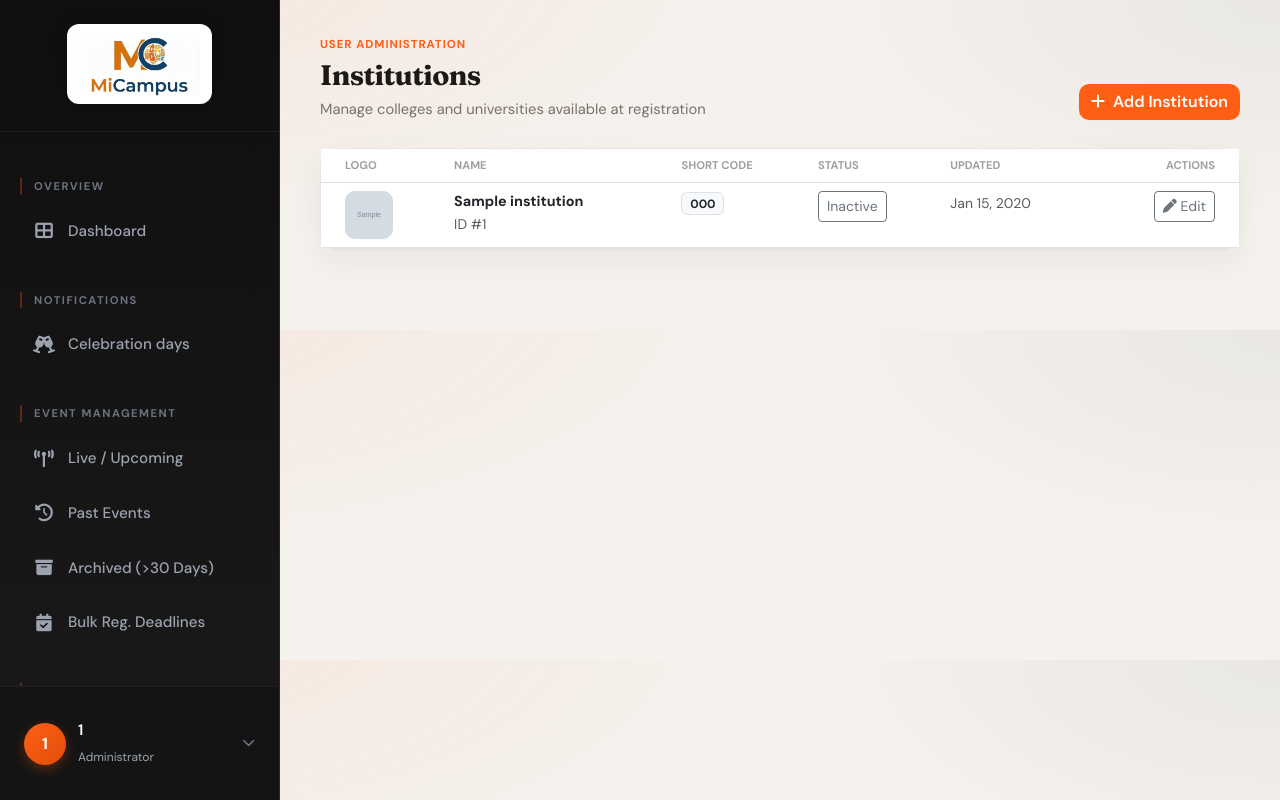
After one commit to Captain-Arnab/campus-social-admin, a PHP site: page /institutions.php in a window 1280 px wide. The commit adds this page. Run offline with PHP 8.4, Linux system fonts and the light colour scheme; the visitor is signed in with stand-in values (Sample User, id 1); tables that the repository leaves empty or names only in its code hold one stand-in row (values such as "Sample post"); grey boxes marked "Sample" are stand-in pictures; a stand-in replaces the project's code that opens the database connection.

Commit message:
Add institutions management functionality and update sidebar navigation

```diff
--- a/admin_priv.php
+++ b/admin_priv.php
@@ -50,5 +50,6 @@ function subadmin_privilege_definitions(): array
         'notification_schedule' => 'Celebration / notification days — cron calendar (add, view & remove)',
         'app_settings' => 'App settings (logo, branding)',
         'ad_posts' => 'Advertisement posts (home screen banners)',
+        'institutions' => 'Institutions (list, add, edit, deactivate)',
     ];
 }
--- /dev/null
+++ b/institutions.php
@@ -0,0 +1,356 @@
+<?php
+session_start();
+include 'db.php';
+require_once __DIR__ . '/admin_priv.php';
+
+if (!isset($_SESSION['admin']) && !isset($_SESSION['subadmin'])) {
+    header('Location: index.php');
+    exit();
+}
+require_priv('institutions');
+
+$message = '';
+$msg_type = '';
+
+function institutions_flash_redirect(string $message, string $type = 'success'): void
+{
+    $_SESSION['institutions_flash'] = ['type' => $type, 'message' => $message];
+    header('Location: institutions.php');
+    exit();
+}
+
+function institutions_upload_logo(?array $file): array
+{
+    if ($file === null || !isset($file['error']) || $file['error'] === UPLOAD_ERR_NO_FILE) {
+        return ['ok' => true, 'path' => null];
+    }
+    if ($file['error'] !== UPLOAD_ERR_OK) {
+        return ['ok' => false, 'error' => 'Logo upload failed.'];
+    }
+
+    $allowed = ['jpg', 'jpeg', 'png', 'gif', 'webp'];
+    $ext = strtolower(pathinfo($file['name'], PATHINFO_EXTENSION));
+    if (!in_array($ext, $allowed, true)) {
+        return ['ok' => false, 'error' => 'Logo must be an image (JPEG, PNG, GIF, WEBP).'];
+    }
+    if (($file['size'] ?? 0) > 5 * 1024 * 1024) {
+        return ['ok' => false, 'error' => 'Logo must be 5 MB or smaller.'];
+    }
+
+    $upload_dir = __DIR__ . '/uploads/institutions/';
+    if (!is_dir($upload_dir) && !mkdir($upload_dir, 0777, true) && !is_dir($upload_dir)) {
+        return ['ok' => false, 'error' => 'Could not create upload directory.'];
+    }
+
+    $filename = 'inst_' . time() . '_' . mt_rand(1000, 9999) . '.' . $ext;
+    if (!move_uploaded_file($file['tmp_name'], $upload_dir . $filename)) {
+        return ['ok' => false, 'error' => 'Failed to save logo file.'];
+    }
+
+    return ['ok' => true, 'path' => 'uploads/institutions/' . $filename];
+}
+
+if (!empty($_SESSION['institutions_flash'])) {
+    $flash = $_SESSION['institutions_flash'];
+    unset($_SESSION['institutions_flash']);
+    $message = (string) ($flash['message'] ?? '');
+    $msg_type = (string) ($flash['type'] ?? 'success');
+}
+
+if ($_SERVER['REQUEST_METHOD'] === 'POST') {
+    $action = $_POST['action'] ?? '';
+
+    if ($action === 'create') {
+        $name = trim((string) ($_POST['name'] ?? ''));
+        $short_code = trim((string) ($_POST['short_code'] ?? ''));
+        $status = ($_POST['status'] ?? 'active') === 'inactive' ? 'inactive' : 'active';
+
+        if ($name === '') {
+            institutions_flash_redirect('Institution name is required.', 'danger');
+        }
+
+        $logo = institutions_upload_logo($_FILES['logo_file'] ?? null);
+        if (!$logo['ok']) {
+            institutions_flash_redirect($logo['error'], 'danger');
+        }
+
+        $stmt = $conn->prepare('INSERT INTO institutions (name, short_code, logo_url, status) VALUES (?, ?, ?, ?)');
+        $short_code_val = $short_code !== '' ? $short_code : '';
+        $logo_url = $logo['path'] !== null ? $logo['path'] : '';
+        $stmt->bind_param('ssss', $name, $short_code_val, $logo_url, $status);
+        if ($stmt->execute()) {
+            $stmt->close();
+            institutions_flash_redirect('Institution created successfully.');
+        }
+        $err = $conn->errno === 1062 ? 'An institution with this name already exists.' : ('Database error: ' . $conn->error);
+        $stmt->close();
+        institutions_flash_redirect($err, 'danger');
+    }
+
+    if ($action === 'update') {
+        $id = (int) ($_POST['id'] ?? 0);
+        $name = trim((string) ($_POST['name'] ?? ''));
+        $short_code = trim((string) ($_POST['short_code'] ?? ''));
+        $status = ($_POST['status'] ?? 'active') === 'inactive' ? 'inactive' : 'active';
+
+        if ($id <= 0 || $name === '') {
+            institutions_flash_redirect('Institution name is required.', 'danger');
+        }
+
+        $existing = $conn->query('SELECT logo_url FROM institutions WHERE id = ' . $id)->fetch_assoc();
+        if (!$existing) {
+            institutions_flash_redirect('Institution not found.', 'danger');
+        }
+
+        $logo_url = (string) ($existing['logo_url'] ?? '');
+        $logo = institutions_upload_logo($_FILES['logo_file'] ?? null);
+        if (!$logo['ok']) {
+            institutions_flash_redirect($logo['error'], 'danger');
+        }
+        if ($logo['path'] !== null) {
+            $logo_url = $logo['path'];
+        }
+
+        $stmt = $conn->prepare('UPDATE institutions SET name = ?, short_code = ?, logo_url = ?, status = ? WHERE id = ?');
+        $short_code_val = $short_code !== '' ? $short_code : '';
+        $stmt->bind_param('ssssi', $name, $short_code_val, $logo_url, $status, $id);
+        if ($stmt->execute()) {
+            $stmt->close();
+            institutions_flash_redirect('Institution updated successfully.');
+        }
+        $err = $conn->errno === 1062 ? 'An institution with this name already exists.' : ('Database error: ' . $conn->error);
+        $stmt->close();
+        institutions_flash_redirect($err, 'danger');
+    }
+
+    if ($action === 'toggle') {
+        $id = (int) ($_POST['id'] ?? 0);
+        $new_status = ($_POST['new_status'] ?? '') === 'inactive' ? 'inactive' : 'active';
+        if ($id > 0) {
+            $stmt = $conn->prepare('UPDATE institutions SET status = ? WHERE id = ?');
+            $stmt->bind_param('si', $new_status, $id);
+            $stmt->execute();
+            $stmt->close();
+            institutions_flash_redirect($new_status === 'active' ? 'Institution activated.' : 'Institution deactivated.');
+        }
+        institutions_flash_redirect('Invalid institution.', 'danger');
+    }
+}
+
+$institutions = $conn->query('SELECT * FROM institutions ORDER BY name ASC');
+?>
+<!DOCTYPE html>
+<html lang="en">
+<head>
+    <title>Institutions | Admin</title>
+    <meta name="viewport" content="width=device-width, initial-scale=1.0">
+    <link href="https://cdn.jsdelivr.net/npm/bootstrap@5.3.0/dist/css/bootstrap.min.css" rel="stylesheet">
+    <link rel="stylesheet" href="https://cdnjs.cloudflare.com/ajax/libs/font-awesome/6.4.0/css/all.min.css">
+    <link href="https://fonts.googleapis.com/css2?family=Plus+Jakarta+Sans:wght@400;500;600;700&display=swap" rel="stylesheet">
+    <style>
+        :root { --brand-color: #FF5F15; --brand-soft: rgba(255, 95, 21, 0.08); }
+        .card-custom { background: white; border-radius: 16px; box-shadow: 0 4px 20px rgba(0,0,0,0.04); border: 1px solid #f0f0f0; margin-bottom: 25px; }
+        .btn-brand { background: var(--brand-color); color: white; border: none; border-radius: 10px; font-weight: 600; }
+        .btn-brand:hover { background: #e04e0b; color: white; }
+        .inst-thumb { width: 48px; height: 48px; border-radius: 10px; overflow: hidden; background: #f1f1f1; flex-shrink: 0; display: flex; align-items: center; justify-content: center; color: #aaa; }
+        .inst-thumb img { width: 100%; height: 100%; object-fit: cover; }
+        @media (max-width: 767.98px) {
+            .card-custom .table-responsive { overflow-x: auto; -webkit-overflow-scrolling: touch; }
+            .card-custom table { min-width: 680px; font-size: 0.875rem; }
+        }
+    </style>
+</head>
+<body>
+    <?php include 'sidebar.php'; ?>
+    <div class="main-content">
+        <div class="page-hero">
+            <div class="min-w-0">
+                <div class="page-kicker">User administration</div>
+                <h1 class="page-title">Institutions</h1>
+                <p class="page-sub">Manage colleges and universities available at registration</p>
+            </div>
+            <button type="button" class="btn btn-brand flex-shrink-0" data-bs-toggle="modal" data-bs-target="#createInstitutionModal">
+                <i class="fas fa-plus me-2"></i>Add Institution
+            </button>
+        </div>
+
+        <?php if ($message): ?>
+        <div class="alert alert-<?php echo htmlspecialchars($msg_type); ?> alert-dismissible fade show" role="alert">
+            <?php echo htmlspecialchars($message); ?>
+            <button type="button" class="btn-close" data-bs-dismiss="alert"></button>
+        </div>
+        <?php endif; ?>
+
+        <div class="card-custom">
+            <div class="table-responsive">
+                <table class="table table-hover mb-0 w-100">
+                    <thead>
+                        <tr>
+                            <th class="ps-4" style="font-size:0.7rem;text-transform:uppercase;color:#a0a0a0;">Logo</th>
+                            <th style="font-size:0.7rem;text-transform:uppercase;color:#a0a0a0;">Name</th>
+                            <th style="font-size:0.7rem;text-transform:uppercase;color:#a0a0a0;">Short code</th>
+                            <th style="font-size:0.7rem;text-transform:uppercase;color:#a0a0a0;">Status</th>
+                            <th style="font-size:0.7rem;text-transform:uppercase;color:#a0a0a0;">Updated</th>
+                            <th class="text-end pe-4" style="font-size:0.7rem;text-transform:uppercase;color:#a0a0a0;">Actions</th>
+                        </tr>
+                    </thead>
+                    <tbody>
+                        <?php if ($institutions && $institutions->num_rows > 0): ?>
+                            <?php while ($row = $institutions->fetch_assoc()): ?>
+                            <tr>
+                                <td class="ps-4">
+                                    <div class="inst-thumb">
+                                        <?php if (!empty($row['logo_url'])): ?>
+                                            <img src="<?php echo htmlspecialchars($row['logo_url']); ?>" alt="">
+                                        <?php else: ?>
+                                            <i class="fas fa-university"></i>
+                                        <?php endif; ?>
+                                    </div>
+                                </td>
+                                <td>
+                                    <div class="fw-bold" style="font-size:0.9rem;"><?php echo htmlspecialchars($row['name']); ?></div>
+                                    <small class="text-muted">ID #<?php echo (int) $row['id']; ?></small>
+                                </td>
+                                <td>
+                                    <?php if (!empty($row['short_code'])): ?>
+                                        <span class="badge bg-light text-dark border"><?php echo htmlspecialchars($row['short_code']); ?></span>
+                                    <?php else: ?>
+                                        <span class="text-muted">—</span>
+                                    <?php endif; ?>
+                                </td>
+                                <td>
+                                    <form method="POST" class="d-inline">
+                                        <input type="hidden" name="action" value="toggle">
+                                        <input type="hidden" name="id" value="<?php echo (int) $row['id']; ?>">
+                                        <input type="hidden" name="new_status" value="<?php echo $row['status'] === 'active' ? 'inactive' : 'active'; ?>">
+                                        <button type="submit" class="btn btn-sm <?php echo $row['status'] === 'active' ? 'btn-success' : 'btn-outline-secondary'; ?>">
+                                            <?php echo $row['status'] === 'active' ? 'Active' : 'Inactive'; ?>
+                                        </button>
+                                    </form>
+                                </td>
+                                <td><small class="text-muted"><?php echo date('M d, Y', strtotime($row['updated_at'])); ?></small></td>
+                                <td class="text-end pe-4">
+                                    <button
+                                        type="button"
+                                        class="btn btn-sm btn-outline-secondary"
+                                        data-bs-toggle="modal"
+                                        data-bs-target="#editInstitutionModal"
+                                        data-id="<?php echo (int) $row['id']; ?>"
+                                        data-name="<?php echo htmlspecialchars($row['name'], ENT_QUOTES); ?>"
+                                        data-short-code="<?php echo htmlspecialchars((string) $row['short_code'], ENT_QUOTES); ?>"
+                                        data-status="<?php echo htmlspecialchars($row['status'], ENT_QUOTES); ?>"
+                                        data-logo="<?php echo htmlspecialchars((string) $row['logo_url'], ENT_QUOTES); ?>"
+                                    >
+                                        <i class="fas fa-pen"></i> Edit
+                                    </button>
+                                </td>
+                            </tr>
+                            <?php endwhile; ?>
+                        <?php else: ?>
+                            <tr><td colspan="6" class="text-center py-5 text-muted">No institutions yet. Click "Add Institution" to create one.</td></tr>
+                        <?php endif; ?>
+                    </tbody>
+                </table>
+            </div>
+        </div>
+    </div>
+
+    <!-- Create -->
+    <div class="modal fade" id="createInstitutionModal" tabindex="-1">
+        <div class="modal-dialog">
+            <div class="modal-content">
+                <form method="POST" enctype="multipart/form-data">
+                    <input type="hidden" name="action" value="create">
+                    <div class="modal-header">
+                        <h5 class="modal-title fw-bold">Add Institution</h5>
+                        <button type="button" class="btn-close" data-bs-dismiss="modal"></button>
+                    </div>
+                    <div class="modal-body">
+                        <div class="mb-3">
+                            <label class="form-label fw-semibold small">Name</label>
+                            <input type="text" name="name" class="form-control" required maxlength="150" placeholder="e.g. Guru Nanak University">
+                        </div>
+                        <div class="mb-3">
+                            <label class="form-label fw-semibold small">Short code <small class="text-muted">(optional)</small></label>
+                            <input type="text" name="short_code" class="form-control" maxlength="20" placeholder="e.g. GNU">
+                        </div>
+                        <div class="mb-3">
+                            <label class="form-label fw-semibold small">Logo <small class="text-muted">(optional)</small></label>
+                            <input type="file" name="logo_file" class="form-control" accept="image/jpeg,image/png,image/gif,image/webp">
+                        </div>
+                        <div class="mb-0">
+                            <label class="form-label fw-semibold small">Status</label>
+                            <select name="status" class="form-select">
+                                <option value="active" selected>Active</option>
+                                <option value="inactive">Inactive</option>
+                            </select>
+                        </div>
+                    </div>
+                    <div class="modal-footer">
+                        <button type="button" class="btn btn-secondary" data-bs-dismiss="modal">Cancel</button>
+                        <button type="submit" class="btn btn-brand"><i class="fas fa-plus me-1"></i>Create</button>
+                    </div>
+                </form>
+            </div>
+        </div>
+    </div>
+
+    <!-- Edit -->
+    <div class="modal fade" id="editInstitutionModal" tabindex="-1">
+        <div class="modal-dialog">
+            <div class="modal-content">
+                <form method="POST" enctype="multipart/form-data">
+                    <input type="hidden" name="action" value="update">
+                    <input type="hidden" name="id" id="editInstitutionId" value="">
+                    <div class="modal-header">
+                        <h5 class="modal-title fw-bold">Edit Institution</h5>
+                        <button type="button" class="btn-close" data-bs-dismiss="modal"></button>
+                    </div>
+                    <div class="modal-body">
+                        <div class="mb-3">
+                            <label class="form-label fw-semibold small">Name</label>
+                            <input type="text" name="name" id="editInstitutionName" class="form-control" required maxlength="150">
+                        </div>
+                        <div class="mb-3">
+                            <label class="form-label fw-semibold small">Short code <small class="text-muted">(optional)</small></label>
+                            <input type="text" name="short_code" id="editInstitutionShortCode" class="form-control" maxlength="20">
+                        </div>
+                        <div class="mb-3">
+                            <label class="form-label fw-semibold small">Logo <small class="text-muted">(optional — leave blank to keep current)</small></label>
+                            <input type="file" name="logo_file" class="form-control" accept="image/jpeg,image/png,image/gif,image/webp">
+                            <div class="form-text" id="editInstitutionLogoHint"></div>
+                        </div>
+                        <div class="mb-0">
+                            <label class="form-label fw-semibold small">Status</label>
+                            <select name="status" id="editInstitutionStatus" class="form-select">
+                                <option value="active">Active</option>
+                                <option value="inactive">Inactive</option>
+                            </select>
+                        </div>
+                    </div>
+                    <div class="modal-footer">
+                        <button type="button" class="btn btn-secondary" data-bs-dismiss="modal">Cancel</button>
+                        <button type="submit" class="btn btn-brand"><i class="fas fa-save me-1"></i>Save</button>
+                    </div>
+                </form>
+            </div>
+        </div>
+    </div>
+
+    <script src="https://cdn.jsdelivr.net/npm/bootstrap@5.3.0/dist/js/bootstrap.bundle.min.js"></script>
+    <script>
+    document.getElementById('editInstitutionModal').addEventListener('show.bs.modal', function (event) {
+        var btn = event.relatedTarget;
+        if (!btn) return;
+        document.getElementById('editInstitutionId').value = btn.getAttribute('data-id') || '';
+        document.getElementById('editInstitutionName').value = btn.getAttribute('data-name') || '';
+        document.getElementById('editInstitutionShortCode').value = btn.getAttribute('data-short-code') || '';
+        document.getElementById('editInstitutionStatus').value = btn.getAttribute('data-status') || 'active';
+        var logo = btn.getAttribute('data-logo') || '';
+        document.getElementById('editInstitutionLogoHint').textContent = logo
+            ? ('Current: ' + logo)
+            : 'No logo uploaded yet.';
+    });
+    </script>
+</body>
+</html>
--- a/sidebar.php
+++ b/sidebar.php
@@ -407,12 +407,19 @@ if ($user_type == 'admin') {
             </li>
             <?php endif; ?>
 
-            <?php if (has_priv('manage_users') || is_main_admin()): ?>
+            <?php if (has_priv('manage_users') || has_priv('institutions') || is_main_admin()): ?>
             <div class="menu-header">User Administration</div>
             <?php if (has_priv('manage_users')): ?>
             <li class="nav-item">
                 <a href="users.php" class="nav-link <?php echo basename($_SERVER['PHP_SELF']) == 'users.php' ? 'active' : ''; ?>">
                     <i class="fas fa-users-cog"></i> Manage Users
+                </a>
+            </li>
+            <?php endif; ?>
+            <?php if (has_priv('institutions')): ?>
+            <li class="nav-item">
+                <a href="institutions.php" class="nav-link <?php echo basename($_SERVER['PHP_SELF']) == 'institutions.php' ? 'active' : ''; ?>">
+                    <i class="fas fa-university"></i> Institutions
                 </a>
             </li>
             <?php endif; ?>
```
Also changed, not shown: api/institutions.php (added, +72 -0 lines), api/users.php (+31 -2 lines), user_profile.php (+11 -2 lines), users.php (+32 -3 lines).
